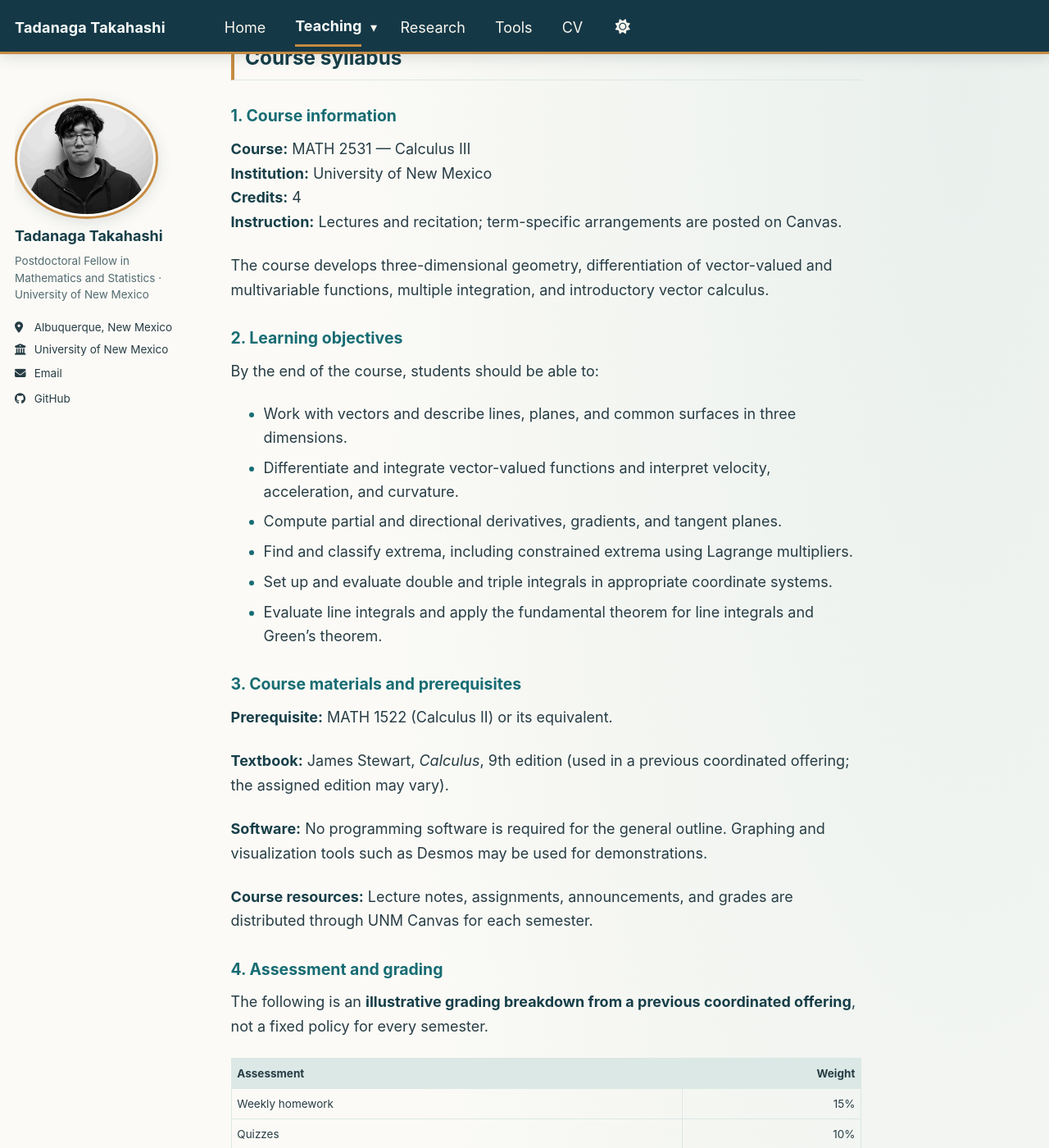
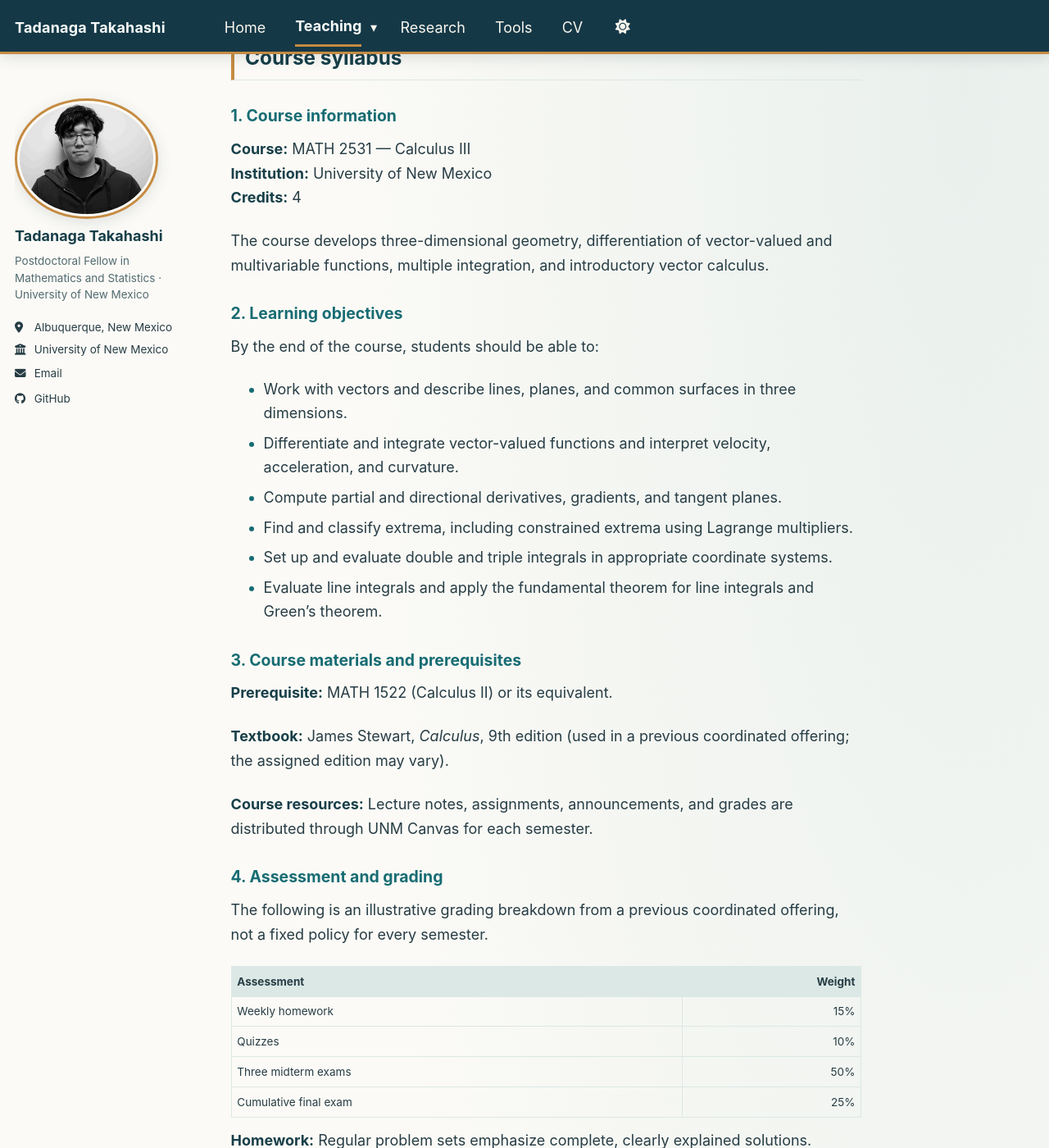
Before and after one commit to tadanaga/webpage, a Jekyll site: the page built from _pages/math-2531.md, in a window 1280 px wide and 1400 px high, scrolled down 448 px. Shown: the whole window at 82% size. Built offline with Jekyll 4.4.1, drawn with Linux system fonts in a browser that asks for light colours; a style sheet for code colours, icons or effects is not loaded.

Commit message:
syllabus changes

```diff
--- a/_pages/math-2531.md
+++ b/_pages/math-2531.md
@@ -25,7 +25,6 @@ This is a **semester-independent course overview**. Official meeting times, assi
 **Course:** MATH 2531 — Calculus III
 **Institution:** University of New Mexico
 **Credits:** 4
-**Instruction:** Lectures and recitation; term-specific arrangements are posted on Canvas.
 
 The course develops three-dimensional geometry, differentiation of vector-valued and multivariable functions, multiple integration, and introductory vector calculus.
 
@@ -46,13 +45,11 @@ By the end of the course, students should be able to:
 
 **Textbook:** James Stewart, *Calculus*, 9th edition (used in a previous coordinated offering; the assigned edition may vary).
 
-**Software:** No programming software is required for the general outline. Graphing and visualization tools such as Desmos may be used for demonstrations.
-
 **Course resources:** Lecture notes, assignments, announcements, and grades are distributed through UNM Canvas for each semester.
 
 ### 4. Assessment and grading
 
-The following is an **illustrative grading breakdown from a previous coordinated offering**, not a fixed policy for every semester.
+The following is an illustrative grading breakdown from a previous coordinated offering, not a fixed policy for every semester.
 
 | Assessment | Weight |
 |:--|--:|
```
Also changed, not shown: _pages/math-316.md (+1 -4 lines), _pages/math-375.md (+1 -2 lines).
